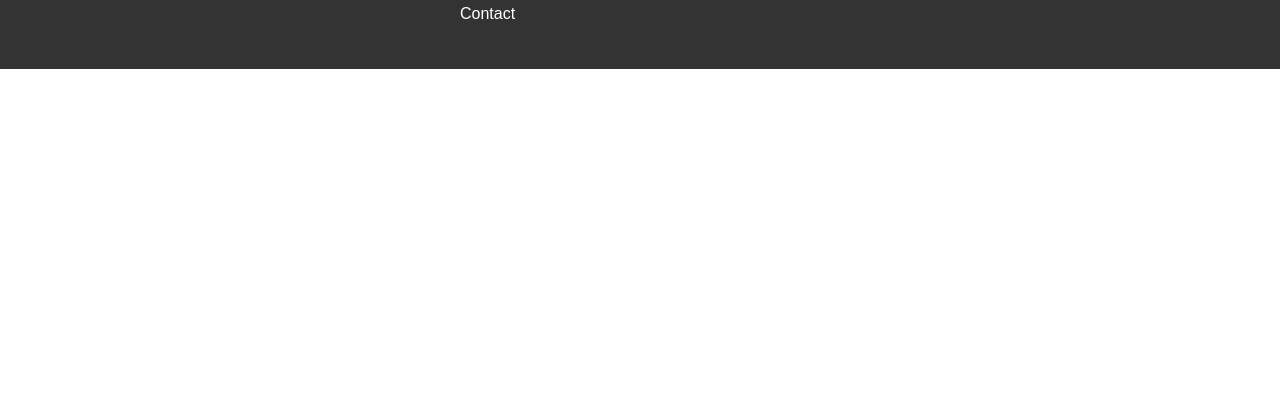
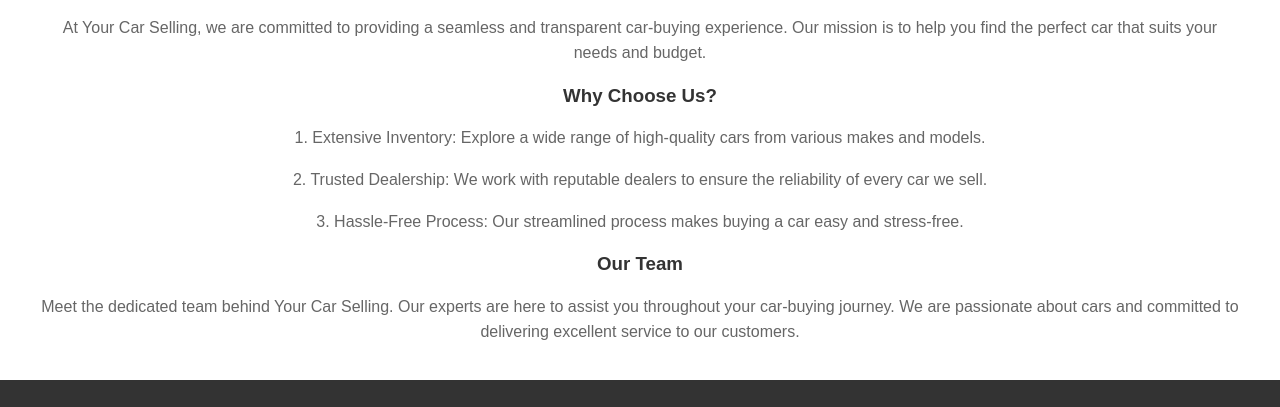
Before and after one commit to nagib111/mid-mis455-3pagewebsite, a plain HTML site: page index.html in a window 1280 px wide. Shown: the part 1161-1568 px from the top of the page. Before the commit the page ends 1230 px from the top, so only its background shows below. Drawn offline with Linux system fonts and the light colour scheme; a web font is replaced by a local one.

Commit message:
About us section done

```diff
--- a/index.html
+++ b/index.html
@@ -49,6 +49,26 @@
     </div>
 </section>
 
+<section class="about">
+    <section class="about-us">
+        <div class="container">
+            <h2>About Us</h2>
+            <p>Welcome to Your Car Selling, where your dream car is just a drive away!</p>
+
+            <h3>Our Mission</h3>
+            <p>At Your Car Selling, we are committed to providing a seamless and transparent car-buying experience. Our mission is to help you find the perfect car that suits your needs and budget.</p>
+
+            <h3>Why Choose Us?</h3>
+            <p>1. Extensive Inventory: Explore a wide range of high-quality cars from various makes and models.</p>
+            <p>2. Trusted Dealership: We work with reputable dealers to ensure the reliability of every car we sell.</p>
+            <p>3. Hassle-Free Process: Our streamlined process makes buying a car easy and stress-free.</p>
+
+            <h3>Our Team</h3>
+            <p>Meet the dedicated team behind Your Car Selling. Our experts are here to assist you throughout your car-buying journey. We are passionate about cars and committed to delivering excellent service to our customers.</p>
+        </div>
+    </section>
+</section>
+
     <footer>
         <div class="footer-container">
             <div class="footer-section">
--- a/navbar.css
+++ b/navbar.css
@@ -109,3 +109,22 @@ ul li a {
 .productsStore{
     display: flex;  justify-content: center; align-items: center; height: 100vh;
 }
+.container {
+    max-width: 1200px;
+    margin: 0 auto;
+    padding: 20px;
+}
+
+.about-us h2,
+.about-us h3 {
+    color: #333;
+}
+
+.about-us p {
+    color: #666;
+    line-height: 1.6;
+    margin-bottom: 15px;
+}
+.about{
+    text-align: center;
+}
```
